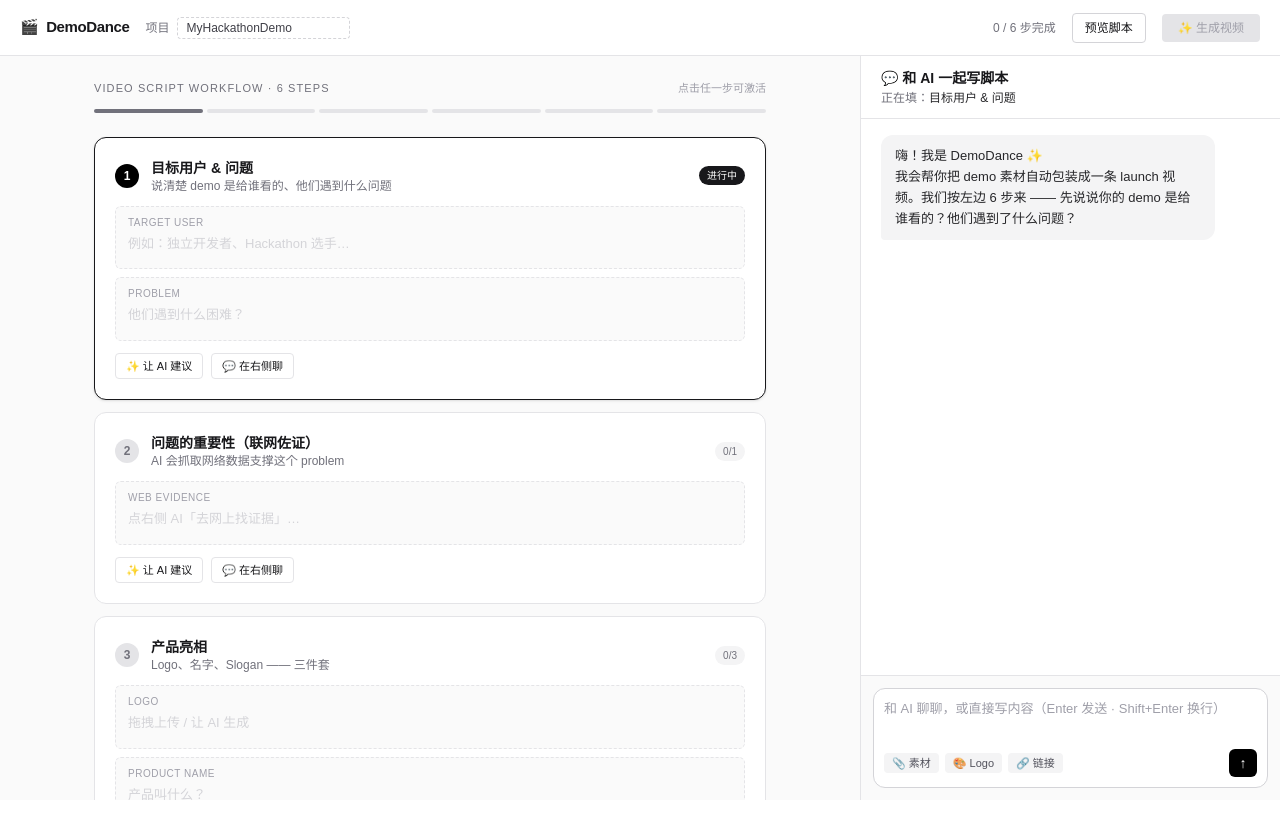
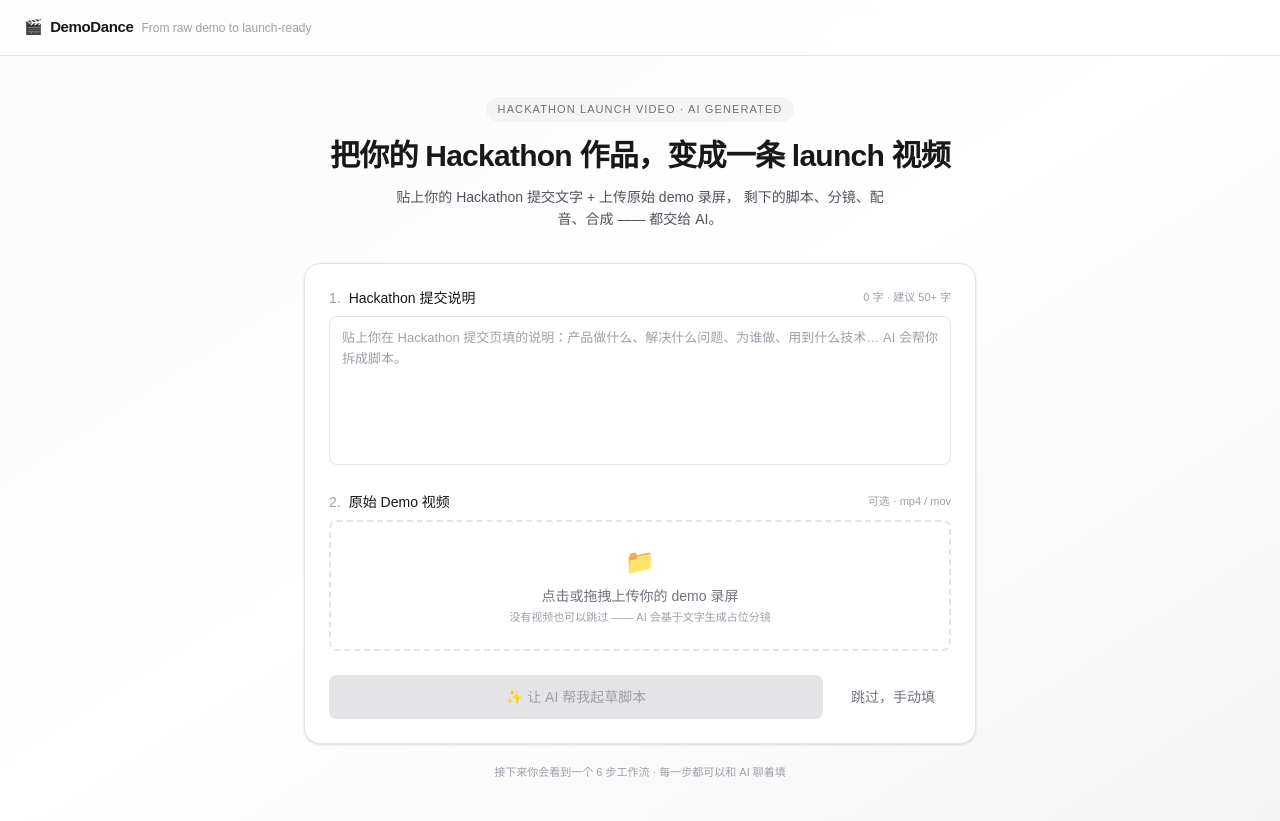
Before and after one commit to cczhong11/DemoDance, a Next.js app in the folder UI/demodance/: page / in a window 1280 px wide. Before the commit the page ends 800 px from the top, so only its background shows below. Built offline with nearby package versions, Linux system fonts and the light colour scheme.

Commit message:
feat: add onboarding stage for submission and video upload with AI parsing simulation

```diff
--- a/UI/demodance/app/page.tsx
+++ b/UI/demodance/app/page.tsx
@@ -95,6 +95,11 @@ const INITIAL_CHAT: ChatMsg[] = [
 ];
 
 export default function Home() {
+  const [stage, setStage] = useState<"onboard" | "workflow">("onboard");
+  const [submission, setSubmission] = useState("");
+  const [demoVideo, setDemoVideo] = useState<{ name: string; size: number } | null>(null);
+  const [parsing, setParsing] = useState(false);
+
   const [steps, setSteps] = useState<Step[]>(INITIAL_STEPS);
   const [activeStepId, setActiveStepId] = useState<StepId>("audience");
   const [chat, setChat] = useState<ChatMsg[]>(INITIAL_CHAT);
@@ -104,6 +109,40 @@ export default function Home() {
     stage: number;
     done: boolean;
   }>(null);
+
+  function handleStart() {
+    setParsing(true);
+    // Mock: pretend AI is reading the submission text and pre-filling steps
+    setTimeout(() => {
+      setSteps((prev) =>
+        prev.map((s) => {
+          if (s.id === "audience" && submission.trim()) {
+            return {
+              ...s,
+              fields: s.fields.map((f) =>
+                f.key === "problem"
+                  ? { ...f, value: submission.slice(0, 140) }
+                  : f,
+              ),
+            };
+          }
+          return s;
+        }),
+      );
+      setChat((c) => [
+        ...c,
+        {
+          role: "ai",
+          tag: "已读取提交材料",
+          text: demoVideo
+            ? `读完了你提交的说明（${submission.length} 字），也拿到了 demo 视频「${demoVideo.name}」。我先把"目标用户 & 问题"大致猜了一版，你检查一下 →`
+            : `读完了你提交的说明（${submission.length} 字）。我先把"目标用户 & 问题"大致猜了一版，你检查一下 →`,
+        },
+      ]);
+      setParsing(false);
+      setStage("workflow");
+    }, 1100);
+  }
 
   const chatEndRef = useRef<HTMLDivElement>(null);
   useEffect(() => {
@@ -263,13 +302,141 @@ export default function Home() {
 
   const allDone = progress.every((p) => p.status === "done");
 
+  if (stage === "onboard") {
+    const canStart = submission.trim().length >= 20 && !parsing;
+    return (
+      <div className="flex flex-col min-h-screen bg-gradient-to-br from-zinc-50 via-white to-zinc-100 text-zinc-900">
+        <header className="h-14 flex items-center px-6 border-b border-zinc-200 bg-white/60 backdrop-blur">
+          <div className="text-[15px] font-semibold tracking-tight">
+            🎬 <span className="ml-1">DemoDance</span>
+          </div>
+          <div className="ml-2 text-xs text-zinc-400">From raw demo to launch-ready</div>
+        </header>
+
+        <main className="flex-1 flex items-center justify-center px-6 py-10">
+          <div className="w-full max-w-2xl">
+            <div className="text-center mb-8">
+              <div className="inline-block text-[11px] uppercase tracking-widest text-zinc-500 bg-zinc-100 px-3 py-1 rounded-full mb-4">
+                Hackathon Launch Video · AI Generated
+              </div>
+              <h1 className="text-3xl font-semibold tracking-tight mb-3">
+                把你的 Hackathon 作品，变成一条 launch 视频
+              </h1>
+              <p className="text-sm text-zinc-600 max-w-lg mx-auto leading-relaxed">
+                贴上你的 Hackathon 提交文字 + 上传原始 demo 录屏，
+                剩下的脚本、分镜、配音、合成 —— 都交给 AI。
+              </p>
+            </div>
+
+            <div className="bg-white border border-zinc-200 rounded-2xl shadow-sm p-6 flex flex-col gap-5">
+              {/* Submission text */}
+              <div>
+                <label className="flex items-center justify-between text-sm font-medium mb-2">
+                  <span>
+                    <span className="text-zinc-400 mr-2">1.</span>
+                    Hackathon 提交说明
+                  </span>
+                  <span className="text-[11px] text-zinc-400">
+                    {submission.length} 字 · 建议 50+ 字
+                  </span>
+                </label>
+                <textarea
+                  value={submission}
+                  onChange={(e) => setSubmission(e.target.value)}
+                  placeholder="贴上你在 Hackathon 提交页填的说明：产品做什么、解决什么问题、为谁做、用到什么技术… AI 会帮你拆成脚本。"
+                  rows={6}
+                  className="w-full text-[13px] leading-relaxed border border-zinc-200 rounded-lg px-3 py-2.5 focus:outline-none focus:border-zinc-500 resize-none placeholder:text-zinc-400"
+                />
+              </div>
+
+              {/* Demo video upload */}
+              <div>
+                <label className="flex items-center justify-between text-sm font-medium mb-2">
+                  <span>
+                    <span className="text-zinc-400 mr-2">2.</span>
+                    原始 Demo 视频
+                  </span>
+                  <span className="text-[11px] text-zinc-400">可选 · mp4 / mov</span>
+                </label>
+                <label
+                  htmlFor="demo-video"
+                  className={`block border-2 border-dashed rounded-lg px-4 py-6 text-center cursor-pointer transition ${
+                    demoVideo
+                      ? "border-zinc-900 bg-zinc-50"
+                      : "border-zinc-200 hover:border-zinc-400 hover:bg-zinc-50"
+                  }`}
+                >
+                  {demoVideo ? (
+                    <div className="text-sm">
+                      <div className="font-medium text-zinc-900">🎞️ {demoVideo.name}</div>
+                      <div className="text-xs text-zinc-500 mt-1">
+                        {(demoVideo.size / (1024 * 1024)).toFixed(1)} MB · 点击替换
+                      </div>
+                    </div>
+                  ) : (
+                    <div className="text-sm text-zinc-500">
+                      <div className="text-2xl mb-2">📁</div>
+                      点击或拖拽上传你的 demo 录屏
+                      <div className="text-[11px] text-zinc-400 mt-1">
+                        没有视频也可以跳过 —— AI 会基于文字生成占位分镜
+                      </div>
+                    </div>
+                  )}
+                  <input
+                    id="demo-video"
+                    type="file"
+                    accept="video/*"
+                    className="hidden"
+                    onChange={(e) => {
+                      const f = e.target.files?.[0];
+                      if (f) setDemoVideo({ name: f.name, size: f.size });
+                    }}
+                  />
+                </label>
+              </div>
+
+              {/* Start button */}
+              <div className="flex items-center gap-3 pt-1">
+                <button
+                  disabled={!canStart}
+                  onClick={handleStart}
+                  className={`flex-1 h-11 rounded-lg text-sm font-medium transition ${
+                    canStart
+                      ? "bg-black text-white hover:bg-zinc-800"
+                      : "bg-zinc-200 text-zinc-400 cursor-not-allowed"
+                  }`}
+                >
+                  {parsing ? "AI 正在读取素材…" : "✨ 让 AI 帮我起草脚本"}
+                </button>
+                <button
+                  onClick={() => setStage("workflow")}
+                  className="h-11 px-4 rounded-lg text-sm text-zinc-500 hover:text-zinc-800"
+                >
+                  跳过，手动填
+                </button>
+              </div>
+            </div>
+
+            <div className="mt-5 text-center text-[11px] text-zinc-400">
+              接下来你会看到一个 6 步工作流 · 每一步都可以和 AI 聊着填
+            </div>
+          </div>
+        </main>
+      </div>
+    );
+  }
+
   return (
     <div className="flex flex-col h-screen bg-zinc-50 text-zinc-900">
       {/* ===== Top bar ===== */}
       <header className="h-14 flex items-center gap-4 border-b border-zinc-200 bg-white px-5">
-        <div className="text-[15px] font-semibold tracking-tight">
+        <button
+          onClick={() => setStage("onboard")}
+          className="text-[15px] font-semibold tracking-tight hover:opacity-70"
+          title="回到起点"
+        >
           🎬 <span className="ml-1">DemoDance</span>
-        </div>
+        </button>
         <div className="flex items-center gap-2 text-xs text-zinc-500">
           <span>项目</span>
           <input
```
